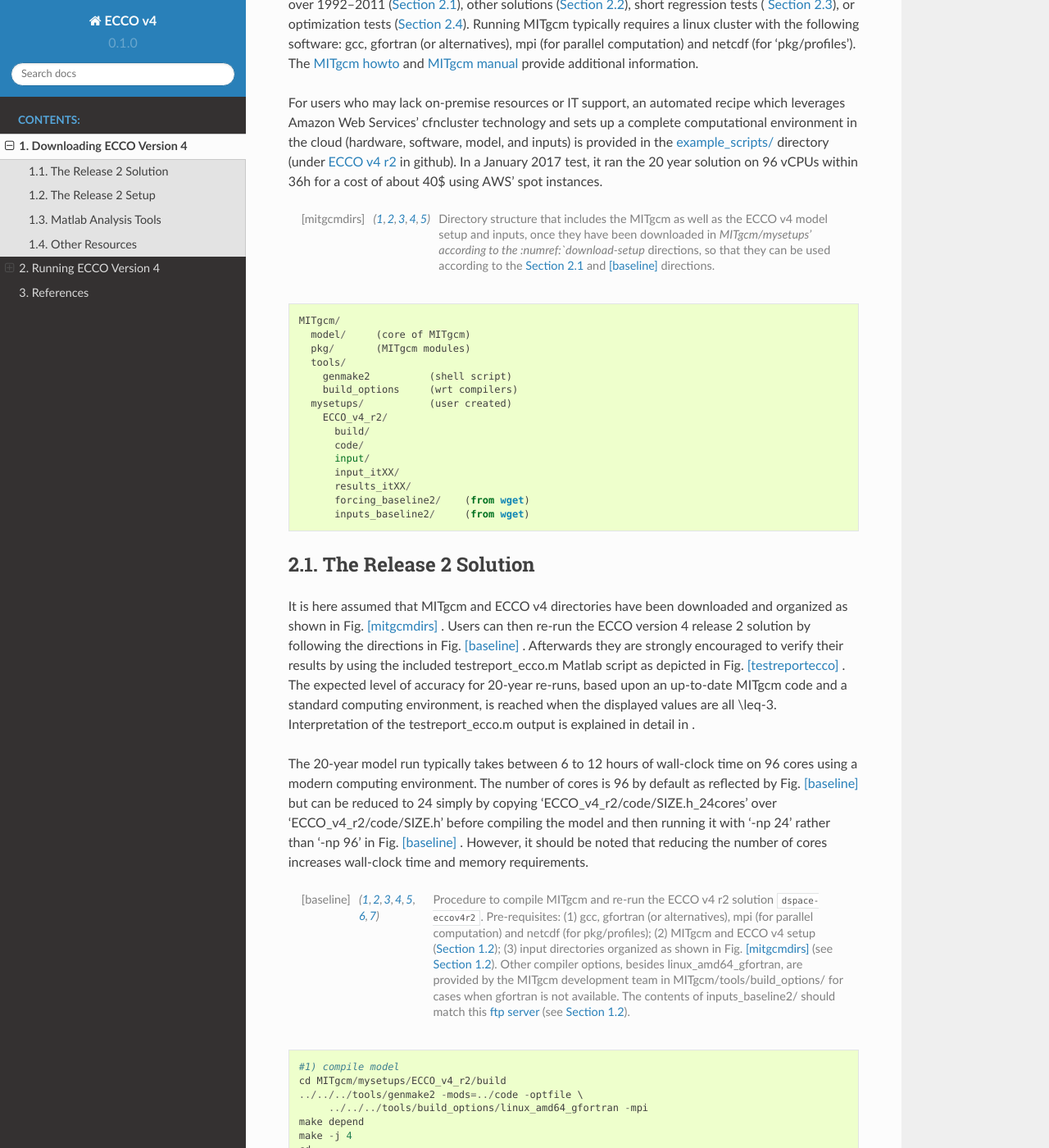
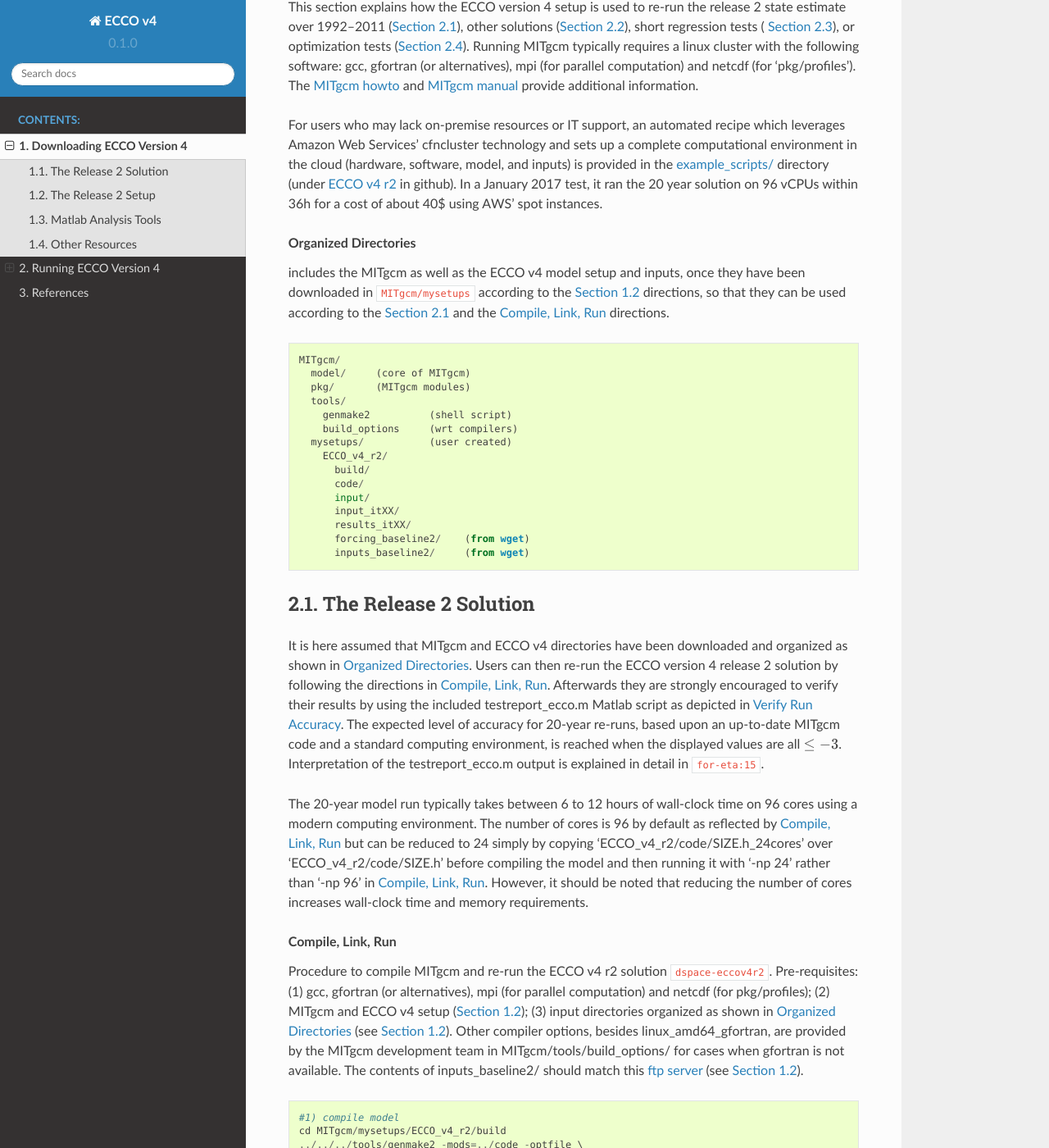
Before and after one commit to gaelforget/ECCOv4, a Sphinx documentation site: the page built from docs/eccov4.rst, in a window 1280 px wide and 1400 px high, scrolled down 2532 px. Shown: the whole window at 82% size. Built offline with Sphinx 7.4.7 and the Read the Docs theme 2.0.0, drawn with Linux system fonts in a browser that asks for light colours; cross-references to code outside the pages are shown as plain code; some of the changed text lies outside the part shown.

Commit message:
fix 'math', biblio, and rubric refs

```diff
--- a/docs/eccov4.rst
+++ b/docs/eccov4.rst
@@ -121,12 +113,12 @@
     mv mit.ecco-group.org/ecco_for_las/version_4/release2/input_ecco inputs_baseline2
     mv mit.ecco-group.org/ecco_for_las/version_4/release2/input_init inputs_baseline2/.
 
-Fig. [mitgcmdirs]_ provides a graphical depiction of
+:ref:`mitgcmdirs` provides a graphical depiction of
 the downloaded directories organized as is expected in
 :numref:`eccov4-baseline`. Experienced users should feel free
 to re-organize directories assuming that they are comfortable with
 modifying the :numref:`eccov4-baseline` and
-Fig. [baseline]_ instructions accordingly.
+the :ref:`baseline` instructions accordingly.
 
 .. _download-analysis:
 
@@ -212,7 +204,11 @@
 January 2017 test, it ran the 20 year solution on 96 vCPUs within 36h
 for a cost of about 40$ using AWS’ spot instances.
 
-.. [mitgcmdirs] Directory structure that includes the MITgcm as well as the ECCO v4 model setup and inputs, once they have been downloaded in `MITgcm/mysetups' according to the :numref:`download-setup` directions, so that they can be used according to the :numref:`eccov4-baseline` and [baseline]_ directions.
+.. _mitgcmdirs:
+
+.. rubric:: Organized Directories
+
+includes the MITgcm as well as the ECCO v4 model setup and inputs, once they have been downloaded in ``MITgcm/mysetups`` according to the :numref:`download-setup` directions, so that they can be used according to the :numref:`eccov4-baseline` and the :ref:`baseline` directions.
 
 ::
 
@@ -239,28 +235,32 @@
 
 It is here assumed that MITgcm and ECCO v4 directories have been
 downloaded and organized as shown in
-Fig. [mitgcmdirs]_ . Users can then re-run the ECCO
+:ref:`mitgcmdirs`. Users can then re-run the ECCO
 version 4 release 2 solution by following the directions in
-Fig. [baseline]_ . Afterwards they are strongly
+:ref:`baseline`. Afterwards they are strongly
 encouraged to verify their results by using the included
 testreport_ecco.m Matlab script as depicted in
-Fig. [testreportecco]_ . The expected level of
+:ref:`testreportecco`. The expected level of
 accuracy for 20-year re-runs, based upon an up-to-date MITgcm code and a
 standard computing environment, is reached when the displayed values are
 all :math:`\leq-3`. Interpretation of the testreport_ecco.m output is
-explained in detail in :raw-latex:`\cite{for-eta:15}`.
+explained in detail in :cite:`for-eta:15`.
 
 The 20-year model run typically takes between 6 to 12 hours of
 wall-clock time on 96 cores using a modern computing environment. The
 number of cores is 96 by default as reflected by
-Fig. [baseline]_ but can be reduced to 24 simply by
+:ref:`baseline` but can be reduced to 24 simply by
 copying ‘ECCO_v4_r2/code/SIZE.h_24cores’ over ‘ECCO_v4_r2/code/SIZE.h’
 before compiling the model and then running it with ‘-np 24’ rather than
-‘-np 96’ in Fig. [baseline]_ . However, it should be
+‘-np 96’ in :ref:`baseline`. However, it should be
 noted that reducing the number of cores increases wall-clock time and
 memory requirements.
 
-.. [baseline] Procedure to compile MITgcm and re-run the ECCO v4 r2 solution :cite:`dspace-eccov4r2`. Pre-requisites: (1) gcc, gfortran (or alternatives), mpi (for parallel computation) and netcdf (for pkg/profiles); (2) MITgcm and ECCO v4 setup (:numref:`download-setup`); (3) input directories organized as shown in Fig. [mitgcmdirs]_ (see :numref:`download-setup`). Other compiler options, besides linux_amd64_gfortran, are provided by the MITgcm development team in MITgcm/tools/build_options/ for cases when gfortran is not available. The contents of inputs_baseline2/ should match this `ftp server <ftp://mit.ecco-group.org/ecco_for_las/version_4/release2/input_ecco/>`__ (see :numref:`download-setup`).
+.. _baseline:
+
+.. rubric:: Compile, Link, Run
+
+Procedure to compile MITgcm and re-run the ECCO v4 r2 solution :cite:`dspace-eccov4r2`. Pre-requisites: (1) gcc, gfortran (or alternatives), mpi (for parallel computation) and netcdf (for pkg/profiles); (2) MITgcm and ECCO v4 setup (:numref:`download-setup`); (3) input directories organized as shown in :ref:`mitgcmdirs` (see :numref:`download-setup`). Other compiler options, besides linux_amd64_gfortran, are provided by the MITgcm development team in MITgcm/tools/build_options/ for cases when gfortran is not available. The contents of inputs_baseline2/ should match this `ftp server <ftp://mit.ecco-group.org/ecco_for_las/version_4/release2/input_ecco/>`__ (see :numref:`download-setup`).
 
 ::
 
@@ -283,7 +283,11 @@
     #3) run model
     mpiexec -np 96 ./mitgcmuv
 
-.. [testreportecco] Top: instructions to gauge the accuracy of a re-run of ECCO v4 r2 :cite:`dspace-eccov4r2` using the testreport_ecco.m Matlab script :cite:`for-eta:15`. Bottom: sample output of testreport_ecco.m where the re-run agrees up to 6 digits with the reference result. Additional tests of meridional transports can be activated by users who have installed the gcmfaces toolbox :cite:`for-eta:15` as explained in :numref:`download-analysis`. To this end, users would uncomment the ``addpath ~/Documents/MATLAB/gcmfaces;`` and ``gcmfaces_global;`` commands below and, if needed, replace ``~/Documents/MATLAB/gcmfaces`` with the location where gcmfaces has been installed.
+.. _testreportecco:
+
+.. rubric:: Verify Run Accuracy
+
+Top: instructions to gauge the accuracy of a re-run of ECCO v4 r2 :cite:`dspace-eccov4r2` using the testreport_ecco.m Matlab script :cite:`for-eta:15`. Bottom: sample output of testreport_ecco.m where the re-run agrees up to 6 digits with the reference result. Additional tests of meridional transports can be activated by users who have installed the gcmfaces toolbox :cite:`for-eta:15` as explained in :numref:`download-analysis`. To this end, users would uncomment the ``addpath ~/Documents/MATLAB/gcmfaces;`` and ``gcmfaces_global;`` commands below and, if needed, replace ``~/Documents/MATLAB/gcmfaces`` with the location where gcmfaces has been installed.
 
 ::
 
@@ -311,9 +315,9 @@
 
 It is here assumed that MITgcm and ECCO v4 directories have been
 downloaded and organized as shown in
-Fig. [mitgcmdirs]_ . Users can then re-run the
+:ref:`mitgcmdirs`. Users can then re-run the
 ‘baseline 1’ solution that more closely matches the original, release 1,
-solution of :raw-latex:`\cite{for-eta:15}`. However, to re-run
+solution of :cite:`for-eta:15`. However, to re-run
 baseline 1 instead of release 2, a few modifications to the setup are
 needed: (a) download the corresponding forcing fields as follows:
 
@@ -333,9 +337,9 @@
 additional model inputs. Users holding a
 `TAF <http://www.fastopt.de/>`__ license can also: (a) compile the
 adjoint by replacing ‘make -j 4’ with ‘make adall -j 4’ in
-Fig. [baseline]_ ; (b) activate the adjoint by setting
+:ref:`baseline`; (b) activate the adjoint by setting
 ‘useAUTODIFF=.TRUE.,’ in data.pkg; (c) run the adjoint by replacing
-‘mitgcmuv’ with ‘mitgcmuv_ad’ in Fig. [baseline]_ .
+‘mitgcmuv’ with ‘mitgcmuv_ad’ in :ref:`baseline`.
 
 .. _testreport:
 
@@ -345,7 +349,7 @@
 To ensure continued compatibility with the up to date MITgcm, the ECCO
 v4 model setup is also tested on a daily basis using the MITgcm’s
 testreport command line utility (indicated in
-Fig. [mitgcmdirs]_ ) that compares re-runs with
+:ref:`mitgcmdirs`) that compares re-runs with
 reference results over a few time steps (see below for guidance and `the
 MITgcm howto <http://mitgcm.org/public/devel_HOWTO/devel_HOWTO.pdf>`__
 for additional details). These tests use dedicated versions of the ECCO
@@ -373,10 +377,10 @@
     ./testreport -t global_oce_cs32
 
 If everything proceeds as expected then the results are reported to
-screen as shown in Fig. [report]_ . The daily results of the
+screen as shown in :ref:`report`. The daily results of the
 regression tests (ran on the ‘glacier’ cluster) are reported `on this
 site <http://mitgcm.org/public/testing.html>`__. On other machines the
-degree of agreement (16 digits in Fig. [report]_ ) may vary
+degree of agreement (16 digits in ref:`report`) may vary
 and testreport may indicate ‘FAIL’. Note: despite the seemingly dramatic
 character of this message, users may still be able to reproduce 20-year
 solutions with acceptable accuracy (:numref:`eccov4-baseline`).
@@ -391,7 +395,11 @@
     -j 4 -MPI 24 -command 'mpiexec -np TR_NPROC ./mitgcmuv' \
     -t global_oce_llc90
 
-.. [report] Abbreviated example of testreport output to screen.
+.. _report:
+
+.. rubric:: Verify Short Test
+
+Below is an abbreviated example of testreport output to screen.
 
 ::
 
```
Also changed, not shown: other parts of docs/eccov4.rst (+3 -11 lines).
